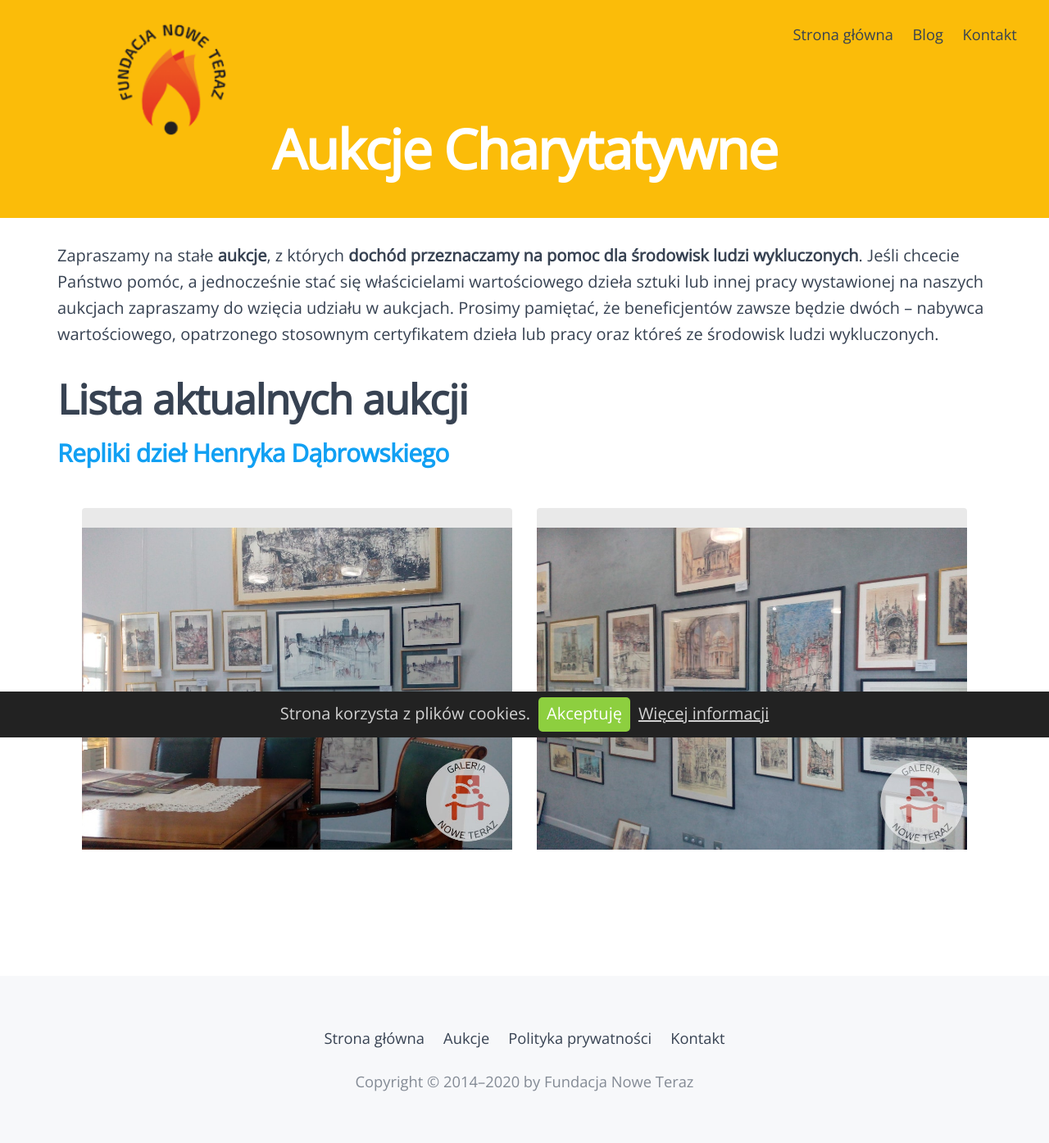
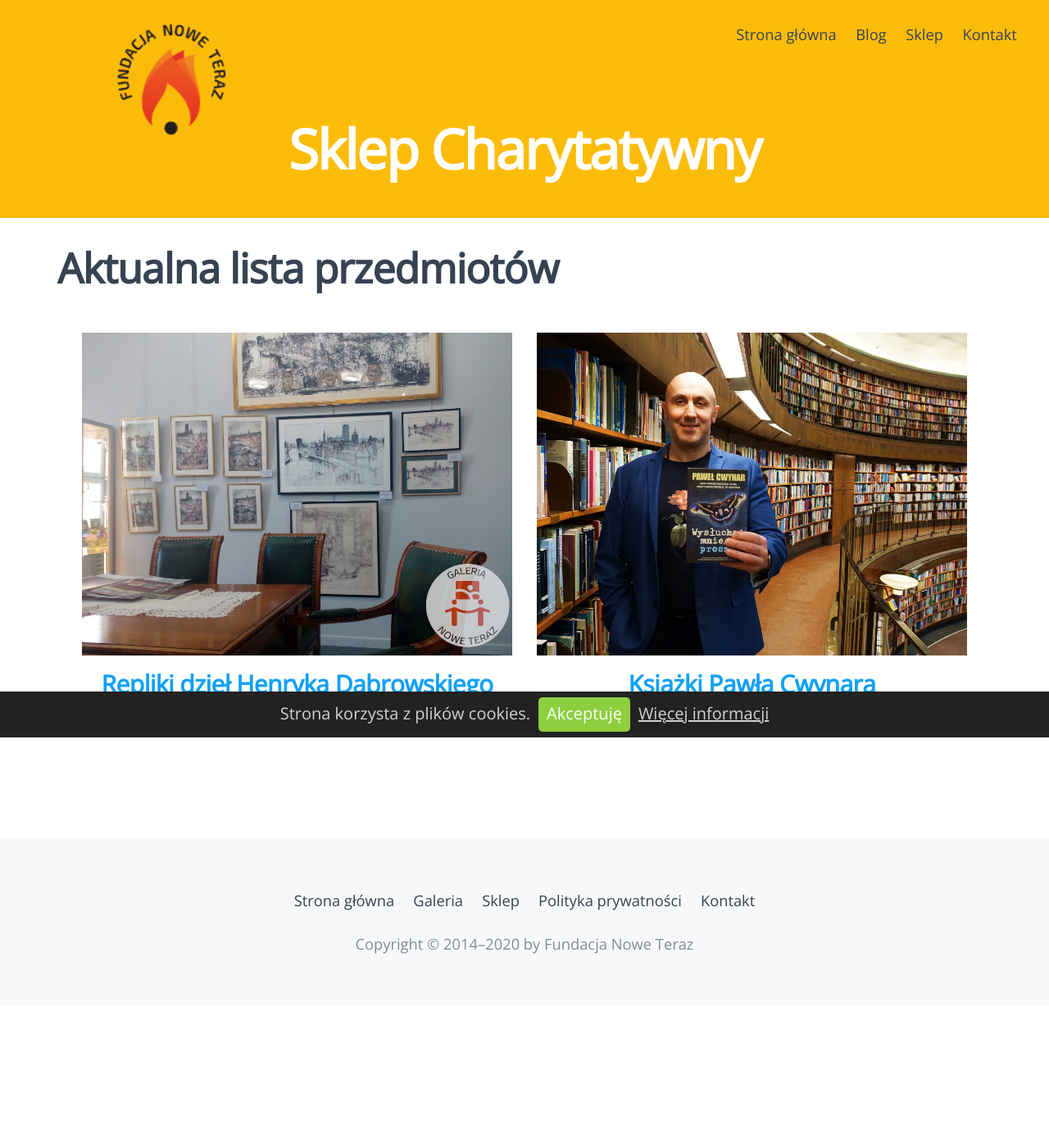
Before and after one commit to noweteraz/nowe-teraz-pl, a Jekyll site: the page built from auctions.html, in a window 1280 px wide. Shown: the whole page at 82% size. Built offline with Jekyll 4.4.1, drawn with Linux system fonts in a browser that asks for light colours; after the commit the page ends 1227 px from its top, so only the background shows below that.

```diff
--- a/_config.yml
+++ b/_config.yml
@@ -76,9 +76,11 @@ future: true
 header_nav:
   Strona główna: "/"
   Blog: "/blog/"
+  Sklep: "/sklep-charytatywny/"
   Kontakt: "/kontakt/"
 footer_nav:
   Strona główna: "/"
-  Aukcje: "https://galeria.noweteraz.pl"
+  Galeria: "https://galeria.noweteraz.pl"
+  Sklep: "/sklep-charytatywny/"
   Polityka prywatności: "/polityka-prywatnosci/"
   Kontakt: "/kontakt/"
--- a/auctions-dabrowski.html
+++ b/auctions-dabrowski.html
@@ -1,8 +1,8 @@
 ---
-title: Aukcje Charytatywne - Repliki dzieł H. Dąbrowskiego
+title: Sprzedaż Charytatywna - Repliki dzieł H. Dąbrowskiego
 description: "Oferowane dzieła Henryka Dąbrowskiego są w postaci replik - giclée. Giclee zostały wykonane w oparciu o nowoczesne technologie oraz materiały najwyższej jakości i trwałości."
 layout: default
-permalink: /aukcje/henryk-dabrowski/
+permalink: /sklep-charytatywny/henryk-dabrowski/
 color: yellow
 ---
 
--- a/auctions.html
+++ b/auctions.html
@@ -1,28 +1,31 @@
 ---
-title: Aukcje Charytatywne
-description: "Lista aktualnych Aukcji Charytatywnych Fundacji Nowe Teraz."
+title: Sklep Charytatywny
+description: "Lista aktualnych przedmiotów do kupienia w sklepie charytatywnym Fundacji Nowe Teraz."
 layout: default
-permalink: /aukcje/
+permalink: /sklep-charytatywny/
 color: yellow
 ---
 
 <section class="feature--wide outro mt-30 mb-90">
-<p>
-Zapraszamy na stałe <strong>aukcje</strong>, z których <strong>dochód przeznaczamy na pomoc dla środowisk ludzi wykluczonych</strong>. Jeśli chcecie Państwo pomóc, a jednocześnie stać się właścicielami wartościowego dzieła sztuki lub innej pracy wystawionej na naszych aukcjach zapraszamy do wzięcia udziału w aukcjach. Prosimy pamiętać, że beneficjentów zawsze będzie dwóch – nabywca wartościowego, opatrzonego stosownym certyfikatem dzieła lub pracy oraz któreś ze środowisk ludzi wykluczonych. </p>
 
-<h2>Lista aktualnych aukcji </h2>
-<h3><a style="color: #11A0F3;" href="/aukcje/henryk-dabrowski/">Repliki dzieł Henryka Dąbrowskiego</a></h3>
+<h2>Aktualna lista przedmiotów</h2>
 
 <main class="gallery__main">
   <div class="gallery__items">
       <figure class="gallery__item">
         <img data-src="/uploads/galeria-nowe-teraz-prace-henryka-dabrowskiego-1.jpg" alt="Galeria Nowe Teraz H. Dabrowski" class="gallery__image lazyload" />
+      <figcaption class="gallery__caption">
+        <h3><a style="color: #11A0F3;" href="/sklep-charytatywny/henryk-dabrowski/">Repliki dzieł Henryka Dąbrowskiego</a></h3>
+      </figcaption>
       </figure>
+
       <figure class="gallery__item">
-        <img data-src="/uploads/galeria-nowe-teraz-prace-henryka-dabrowskiego-2.jpg" alt="Galeria Nowe Teraz H. Dabrowski" class="gallery__image lazyload" />
+        <img data-src="/uploads/pawel-cwynar-z-ksiazka-1024x576.jpg" alt="Paweł Cwynar" class="gallery__image lazyload" />
+      <figcaption class="gallery__caption">
+        <h3><a style="color: #11A0F3;" href="/sklep-charytatywny/ksiazki-pawla-cwynara/">Książki Pawła Cwynara</a></h3>
+      </figcaption>
       </figure>
   </div>
 </main>
 
-
 </section>
--- a/styles/all.scss
+++ b/styles/all.scss
@@ -532,7 +532,7 @@ h6 {
   }
 }
 .manage__figure {
-  @extend %browser;
+  //@extend %browser;
   box-shadow: 0 1px 0 rgba(0,0,0,0.08);
   opacity: 0;
   display: none;
@@ -608,7 +608,7 @@ h6 {
   }
 }
 .develop__subsection__figure {
-  @extend %browser;
+  //@extend %browser;
   @extend %twoUpChild--figure;
   .develop__subsection:nth-of-type(odd) & {
     margin-left: -15rem;
@@ -980,7 +980,7 @@ display: none!important;
 }
 .gallery__item {
   @extend %column;
-  @extend %browser;
+  //@extend %browser;
   width: 50%;
   margin-bottom: $v*2;
   @include max-width($max-width--xs) {
@@ -1384,7 +1384,7 @@ body {
     }
 
     &__image {
-      box-shadow: 30px 30px 50px transparentize(darken($color--blue, 50%), 0.9);
+      //box-shadow: 30px 30px 50px transparentize(darken($color--blue, 50%), 0.9);
     }
   }
 
@@ -1415,9 +1415,9 @@ body {
     max-width: 500px;
     max-height: 400px;
     background-size: cover;
-    box-shadow: -30px 30px 50px transparentize(darken($color--blue, 50%), 0.9);
+    //box-shadow: -30px 30px 50px transparentize(darken($color--blue, 50%), 0.9);
     @include max-width($max-width--md) {
-      box-shadow: 30px 30px 50px transparentize(darken($color--blue, 50%), 0.9);
+      //box-shadow: 30px 30px 50px transparentize(darken($color--blue, 50%), 0.9);
     }
 
     margin-right: auto;
@@ -1499,6 +1499,10 @@ button:disabled {
 
 .mb-90 {
   margin-bottom: 90px;
+}
+
+.link {
+  color: $color--blue;
 }
 
 // tags
```
Also changed, not shown: _auctions/cwynarbooks/cwynar-picie-w-zachwycie.md (added, +20 -0 lines), _auctions/cwynarbooks/cwynar-wysluchaj-mnie-prosze.md (added, +20 -0 lines), _auctions/cwynarbooks/cwynar-zestaw-ksiazek.md (added, +15 -0 lines), _includes/cwynar-books.html (added, +15 -0 lines), _includes/product-definition-paypal.html (added, +22 -0 lines), _posts/2020-08-09-ksiazki-pawla-cwynara.md (added, +15 -0 lines), auction-pawel-cwynar.html (added, +14 -0 lines), _uploads/books/pawel-cwynar-picie-w-zachwycie-wysluchaj-mnie-prosze.jpg (added), _uploads/books/pawel-cwynar-picie-w-zachwycie.jpg (added), _uploads/books/pawel-cwynar-wysluchaj-mnie-prosze.jpg (added), _uploads/pawel-cwynar-picie-w-zachwycie.jpg (added), _uploads/pawel-cwynar-wysluchaj-mnie-prosze.jpg (added), _uploads/pawel-cwynar-z-ksiazka-1024x576.jpg (added).
